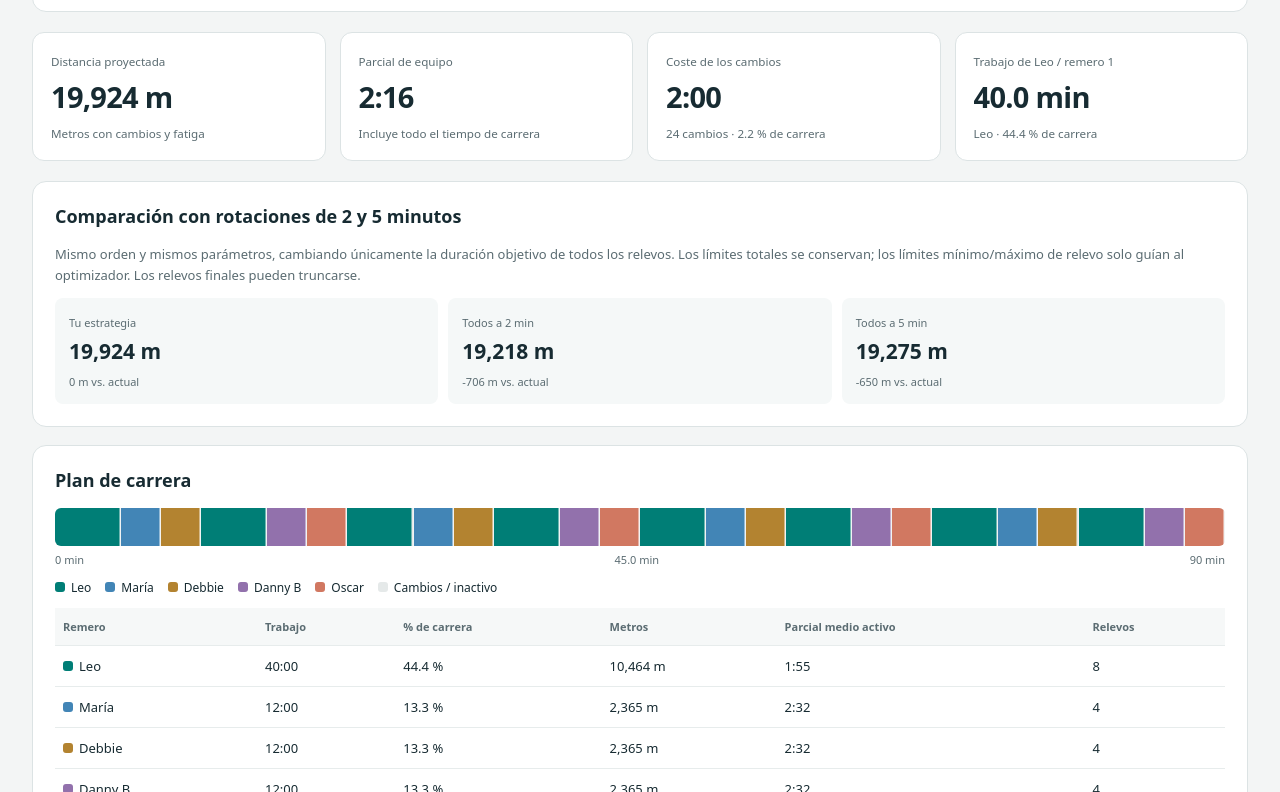
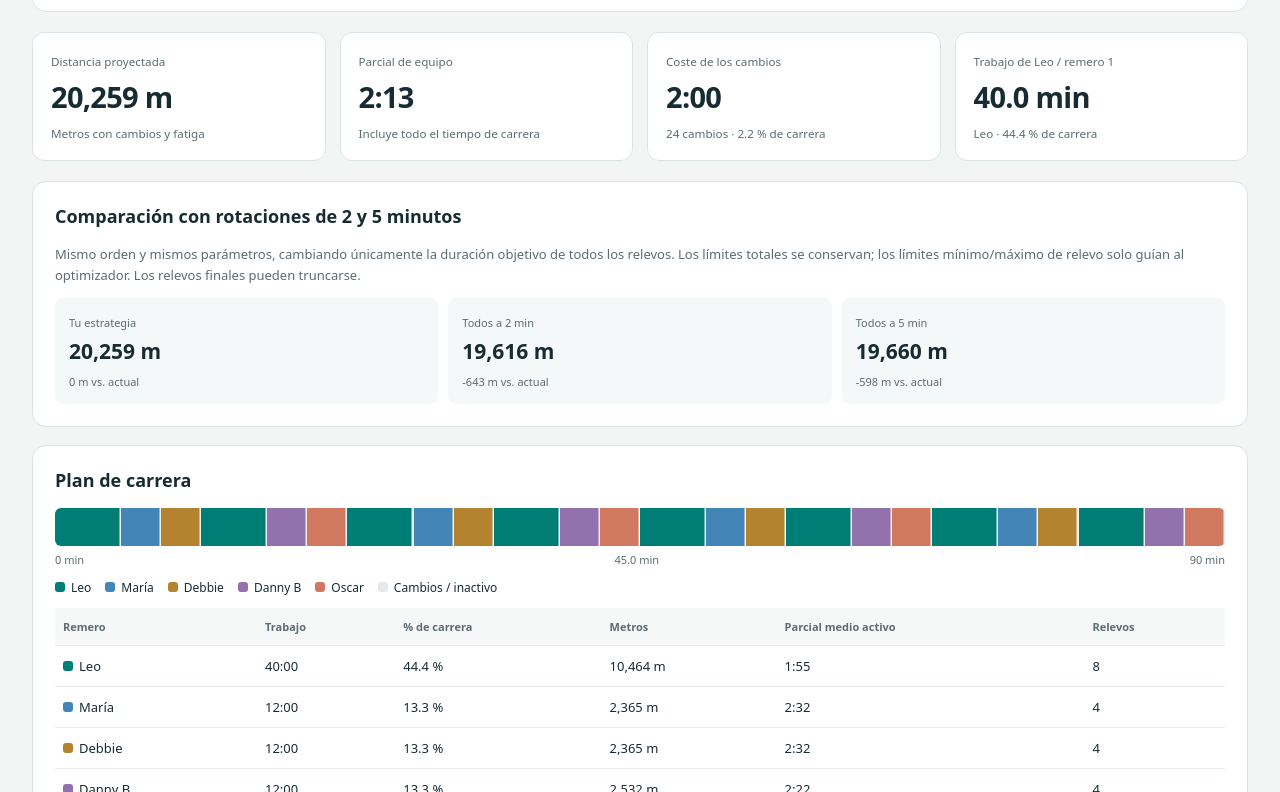
Before and after one commit to LeandroGPLeo/Row-or-Die, a plain HTML site: page index.html in a window 1280 px wide. Shown: the part 2008-2800 px from the top of the page. Drawn offline with Linux system fonts and the light colour scheme.

Commit message:
Adjust Danny B and Oscar to 2:20 pace and 3-minute recovery half-life

```diff
--- a/index.html
+++ b/index.html
@@ -52,7 +52,7 @@ const num=(n,d=0)=>Number(n).toLocaleString('es-MX',{maximumFractionDigits:d,min
 function clock(s){s=Math.round(s);return Math.floor(s/60)+':'+String(s%60).padStart(2,'0')}
 function split(s){if(!Number.isFinite(s))return '—';return clock(s)}
 function parsePace(v){const m=String(v).trim().match(/^(\d{1,2}):([0-5]\d)(?:[.,](\d+))?$/);if(!m)throw Error('Usa el formato min:ss para los parciales, por ejemplo 1:50.');const s=+m[1]*60 + +m[2]+(m[3]?Number('0.'+m[3]):0);if(s<60||s>600)throw Error('El parcial debe estar entre 1:00 y 10:00 /500 m.');return s}
-function defaults(){return {race:90,change:5,grid:.5,orderMode:"free",sequence:[0,1,2,0,3,4],athletes:Array.from({length:5},(_,i)=>({name:['Leo','María','Debbie','Danny B','Oscar'][i],pace:i?150:110,stint:i?3:5,lo:1,hi:6,min:8,max:i?25:40,decay:i?8:6,exponent:2,residual:i?8:6,half:4}))}}
+function defaults(){return {race:90,change:5,grid:.5,orderMode:"free",sequence:[0,1,2,0,3,4],athletes:Array.from({length:5},(_,i)=>({name:['Leo','María','Debbie','Danny B','Oscar'][i],pace:i>=3?140:i?150:110,stint:i?3:5,lo:1,hi:6,min:8,max:i?25:40,decay:i?8:6,exponent:2,residual:i?8:6,half:i>=3?3:4}))}}
 let lastConfig,lastResult,lastOptimization=null;
 function numberInput(key,i,val,min,max,step){return `<input aria-label="${esc(key)} remero ${i+1}" data-i="${i}" data-key="${key}" type="number" value="${val}" min="${min}" max="${max}" step="${step}">`}
 function mount(c){$('race').value=c.race;$('change').value=c.change;$('grid').value=c.grid;$('orderMode').value=c.orderMode||'free';$('sequence').value=c.sequence.map(i=>i+1).join(',');$('athletes').innerHTML=c.athletes.map((a,i)=>`<tr><td><span class="dot" style="background:${COLORS[i]}"></span>${i+1}. <input class="name" aria-label="Nombre remero ${i+1}" data-i="${i}" data-key="name" value="${esc(a.name)}"></td><td><input aria-label="Parcial fresco remero ${i+1}" data-i="${i}" data-key="pace" value="${split(a.pace)}" inputmode="text" autocorrect="off" autocapitalize="off"></td>${[['stint',.25,30,.25],['lo',.25,30,.25],['hi',.25,30,.25],['min',0,240,.5],['max',0,240,.5]].map(([k,m,x,s])=>`<td>${numberInput(k,i,a[k],m,x,s)}</td>`).join('')}</tr>`).join('');$('fatigue').innerHTML=c.athletes.map((a,i)=>`<tr><td><span class="dot" style="background:${COLORS[i]}"></span><span data-fatname="${i}">${esc(a.name)}</span></td>${[['decay',0,120,.5],['exponent',.5,4,.5],['residual',0,120,.5],['half',.25,60,.25]].map(([k,m,x,s])=>`<td>${numberInput(k,i,a[k],m,x,s)}</td>`).join('')}</tr>`).join('');document.querySelectorAll('.athlete-table').forEach(table=>{const labels=[...table.querySelectorAll('th')].map(th=>[...th.childNodes].map(n=>n.nodeName==='BR'?' ':n.textContent).join('').replace(/\s+/g,' ').trim());table.querySelectorAll('tbody tr').forEach(tr=>[...tr.children].forEach((td,i)=>td.dataset.label=labels[i]));})}
```
